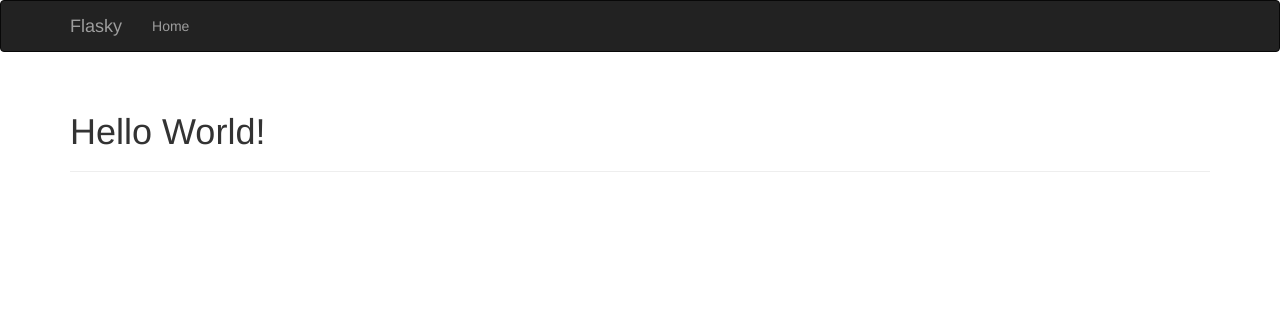
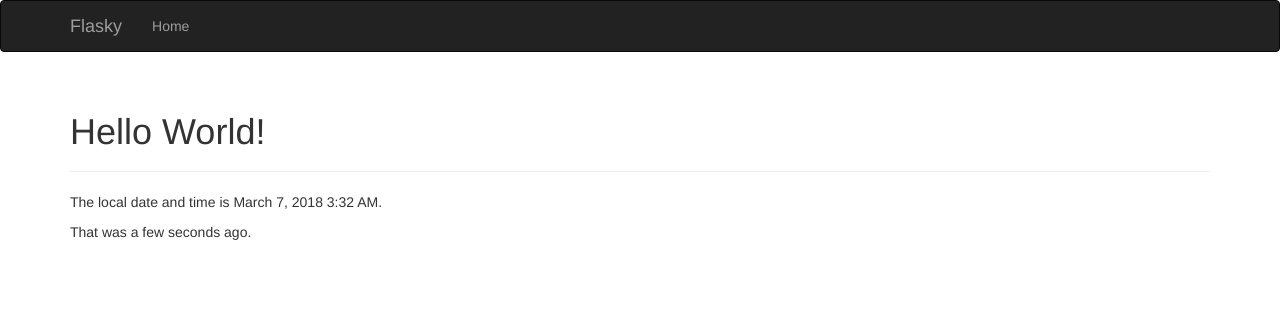
Before and after one commit to amos-hsu/flak-webapp, a Flask app: page / in a window 1280 px wide. Shown: the top 312 px of the page. Run offline with Flask 2, Linux system fonts and the light colour scheme; some libraries are stand-ins or nearby versions.

Commit message:
Dates and times with Flask-Moment

```diff
--- a/hello.py
+++ b/hello.py
@@ -1,9 +1,12 @@
 from flask import Flask, render_template
 from flask_bootstrap import Bootstrap
+from flask_moment import Moment
+from datetime import datetime
 
 app = Flask(__name__)
 
 bootstrap = Bootstrap(app)
+moment = Moment(app)
 
 @app.errorhandler(404)
 def page_not_found(e):
@@ -16,7 +19,8 @@ def internal_server_error(e):
 
 @app.route('/')
 def index():
-    return render_template('index.html')
+    return render_template('index.html',
+			current_time=datetime.utcnow())
 
 @app.route('/user/<name>')
 def user(name):
--- a/templates/base.html
+++ b/templates/base.html
@@ -34,3 +34,8 @@
     {% block page_content %}{% endblock %}
 </div>
 {% endblock %}
+
+{% block scripts %}
+{{ super() }}
+{{ moment.include_moment() }}
+{% endblock %}
--- a/templates/index.html
+++ b/templates/index.html
@@ -6,4 +6,6 @@
 <div class="page-header">
     <h1>Hello World!</h1>
 </div>
+<p>The local date and time is {{ moment(current_time).format('LLL') }}.</p>
+<p>That was {{ moment(current_time).fromNow(refresh=True) }}.</p>
 {% endblock %}
```
